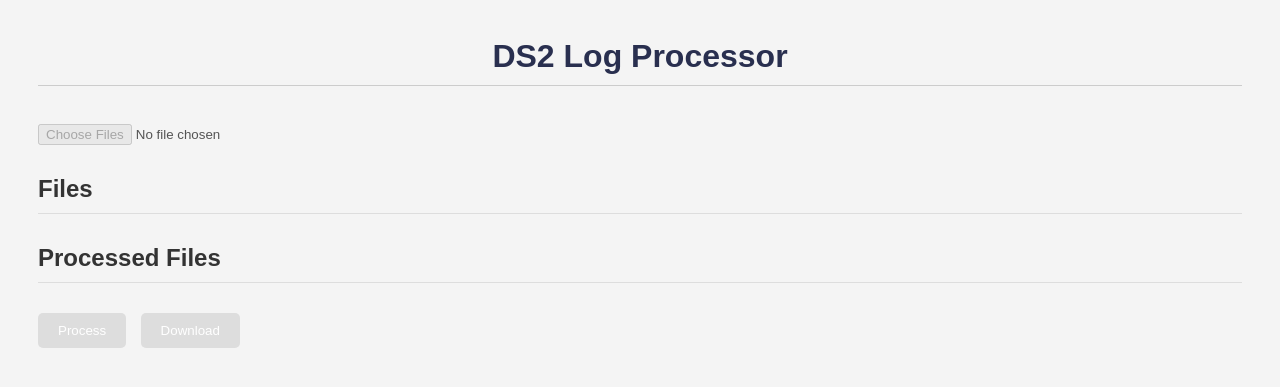
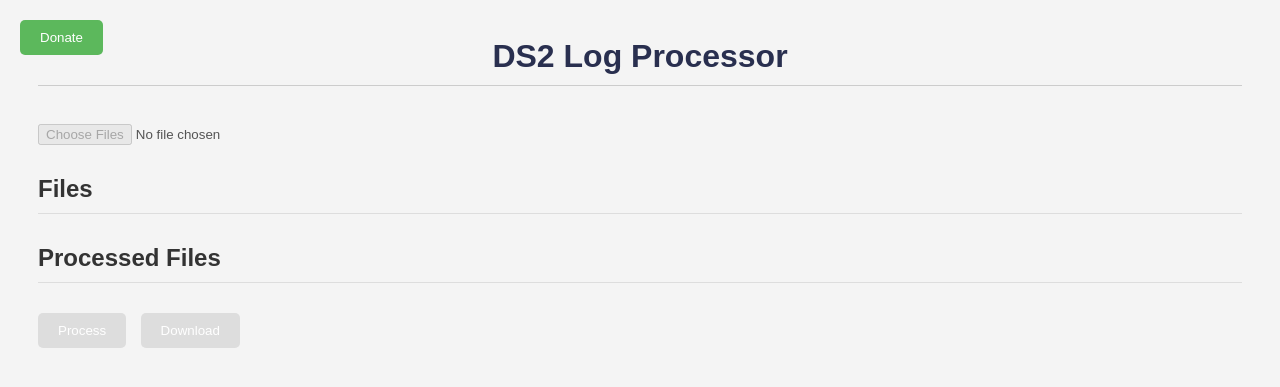
Before and after one commit to NotTheFloor/DS2LV, a Flask app: page / in a window 1280 px wide. Shown: the top 387 px of the page. Run offline with Flask 3, Linux system fonts and the light colour scheme; the visitor is signed in with stand-in values (Sample User, id 1); parts of the project's set-up code (start-up, migrations or seed data) failed here and were passed over; some libraries are stand-ins or nearby versions.

Commit message:
Added Donate button

```diff
--- a/static/styles/index.css
+++ b/static/styles/index.css
@@ -53,3 +53,11 @@ button:disabled {
     margin-top: 30px;
     font-weight: bold;
 }
+
+#donateButton {
+    position: fixed;
+    top: 20px;
+    left: 20px;
+    background-color: #5cb85c;
+    /* Green */
+}
--- a/templates/index.html
+++ b/templates/index.html
@@ -30,6 +30,9 @@
     <button id="process" disabled>Process</button>
     <button id="downloadButton" disabled>Download</button>
     <div id="processStatus"></div>
+    <a href="https://www.paypal.com/donate/?business=5XK36BWCXUEWN&no_recurring=0&item_name=Continuing+creating+and+providing+software+to+make+your+life+easier&currency_code=USD" target="_blank">
+        <button id="donateButton">Donate</button>
+    </a>
     <script src="{{ url_for('static', filename='scripts/index.js') }}"></script>
 </body>
 </html>
```
